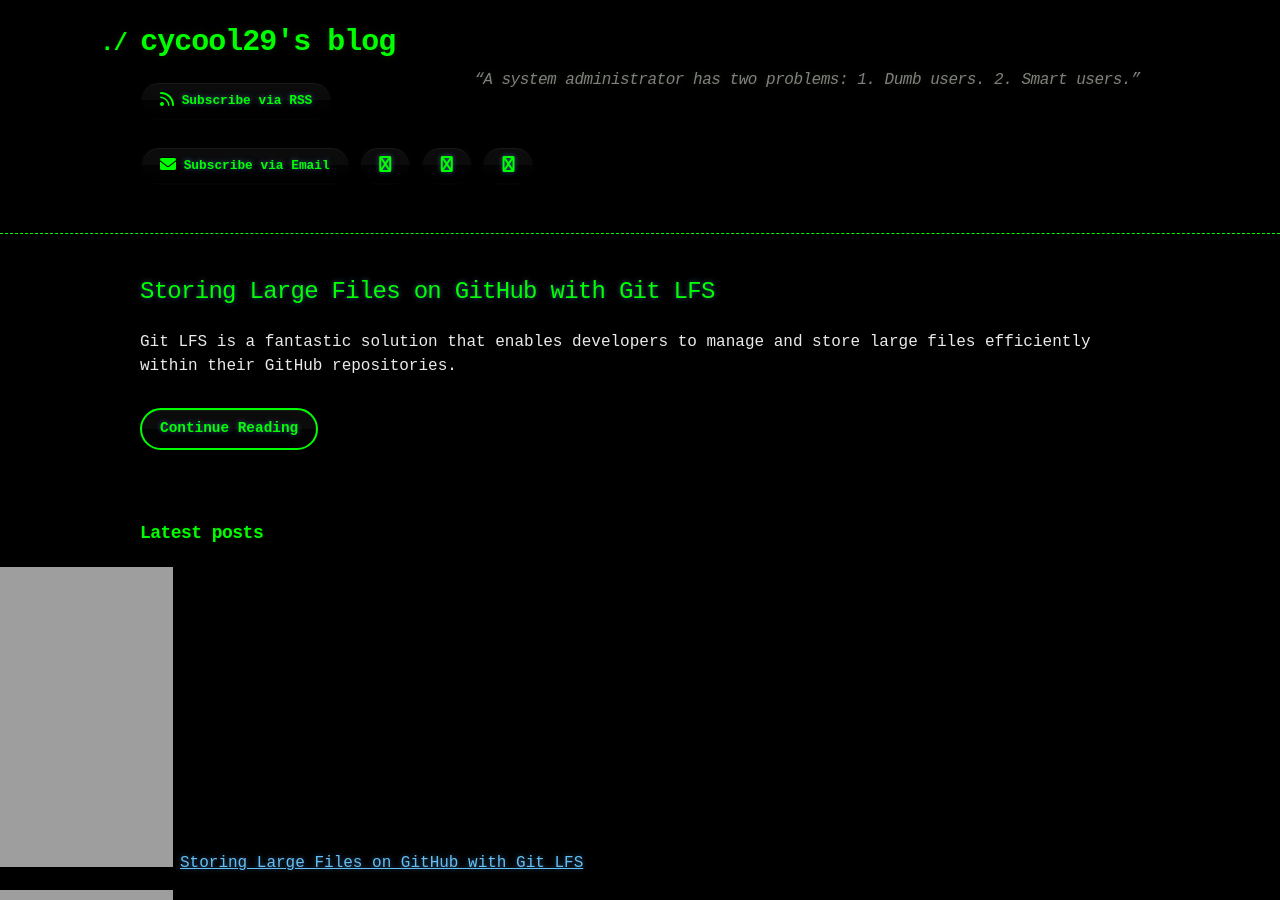
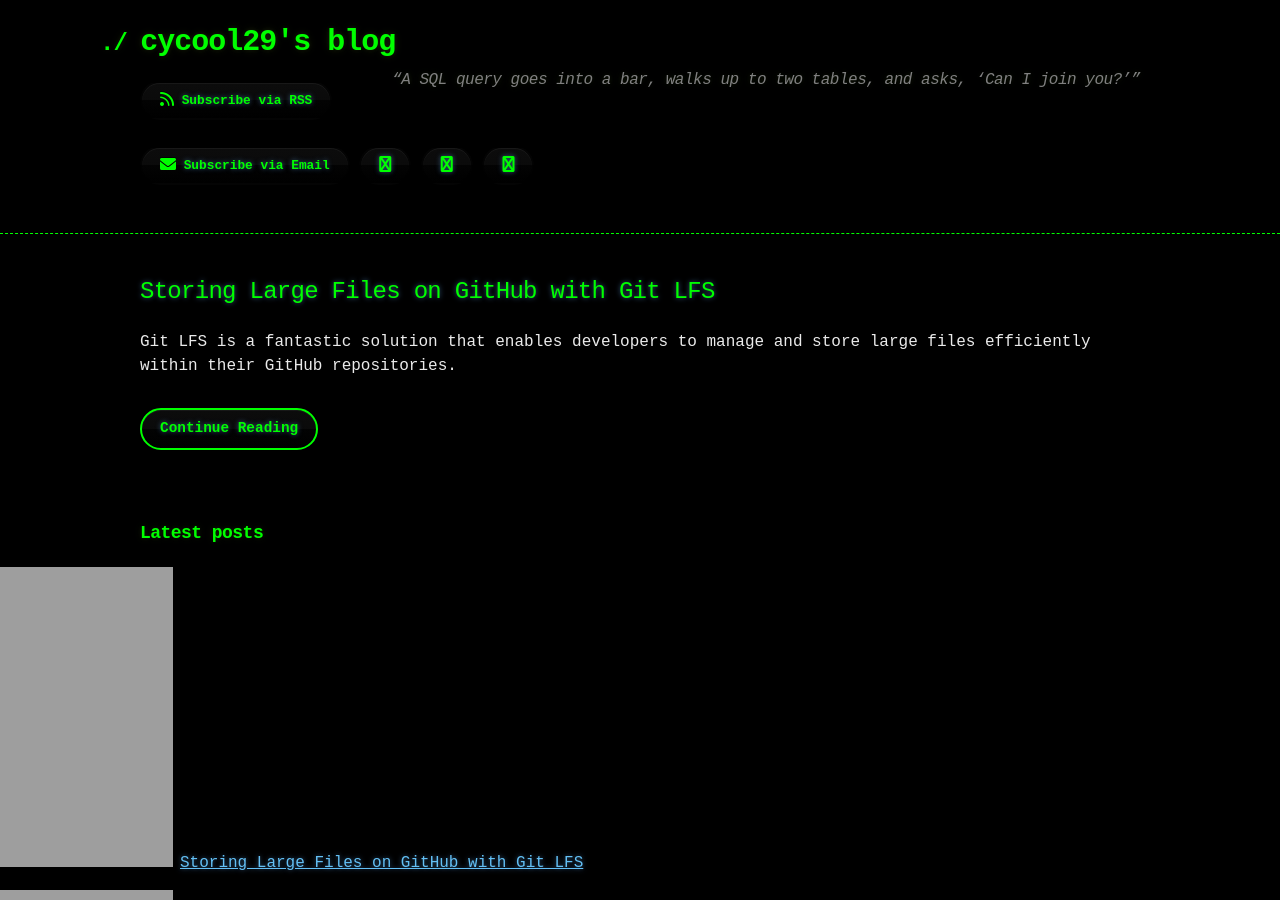
Before and after one commit to cycool29/cycool29.github.io, a Jekyll site: the page built from index.md, in a window 1280 px wide and 900 px high. Built offline with Jekyll 4.4.1, drawn with Linux system fonts in a browser that asks for light colours; a style sheet for code colours, icons or effects is not loaded.

Commit message:
Update quotes

```diff
--- a/_config.yml
+++ b/_config.yml
@@ -1,5 +1,5 @@
 title: cycool29's blog
-description: "“A system administrator has two problems: 1. Dumb users. 2. Smart users.” "
+description: "“A SQL query goes into a bar, walks up to two tables, and asks, ‘Can I join you?’” "
 bio: A high school student. Intermediate in Python, Git, Bash. Learning JavaScript. He/Him. "
 author: cycool29
 url: https://cycool29.github.io
```
